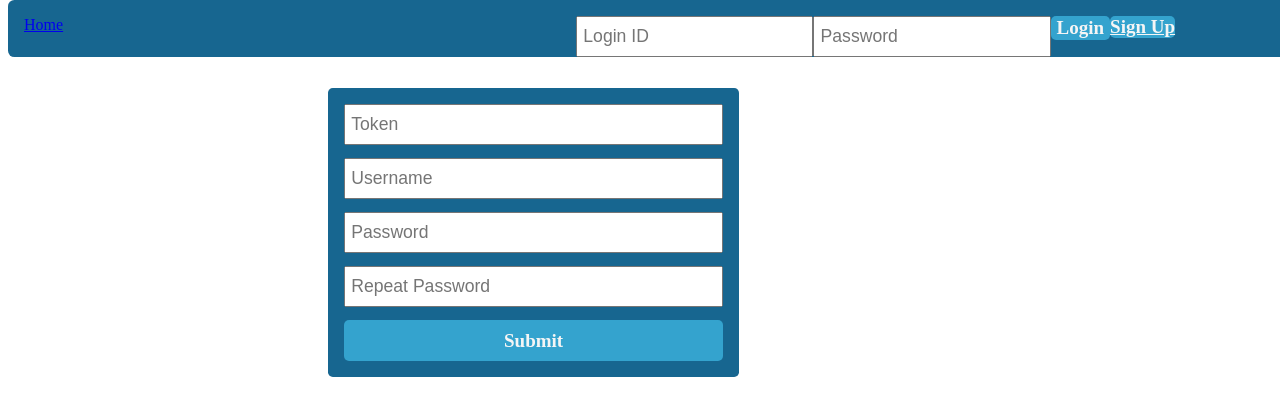
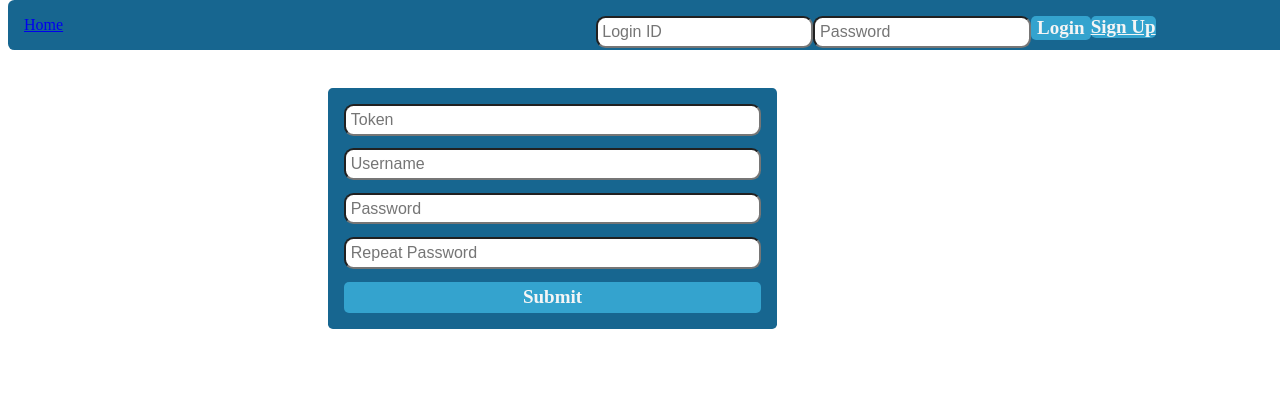
Before and after one commit to 888iee/phpAuth, a PHP site: page /signup.php in a window 1280 px wide. Shown: the top 416 px of the page. Run offline with PHP 8.4, Linux system fonts and the light colour scheme.

Commit message:
keeps already entered information in input

```diff
--- a/src/css/input.css
+++ b/src/css/input.css
@@ -1,5 +1,6 @@
 input {
-    height: 2em;
+    height: 1.6em;
     padding-left: 0.3em;
-    font-size: 1.1em;
+    font-size: 1em;
+    border-radius: .6em;
 }
--- a/src/css/signup.css
+++ b/src/css/signup.css
@@ -2,7 +2,7 @@
     position: relative;
     top: 5em;
     left: 20em;
-    width: 30%;
+    width: 33%;
     background: rgb(23,102,144);
     padding: 1em;
     border-radius: .3em;
--- a/src/signup.php
+++ b/src/signup.php
@@ -6,13 +6,11 @@
 <main>
     <div class="main-form">
         <section>
-            <form action="includes/signup_includes.php" method="post" class="form-signup">
             <?php
                 // check for errors
                 if(isset($_GET['error'])) {
                     if ($_GET['error'] == "emptyfields") {
                         echo '<p class=signup-error>Alle Felder müssen ausgefüllt sein</p>';
-
                     } elseif ($_GET['error'] == "invaliddata"){
                         echo '<p class=signup-error>Token & ID sind falsch!</p>';
                     } elseif ($_GET['error'] == "invalidtoken"){
@@ -25,12 +23,16 @@
                         echo '<p class=signup-error>Passwörter müssen übereinstimmen!</p>';
                     }
                 }
+
                 //  elseif ($_GET['signup'] == "success") {
 
                 // }
             ?>
-                <input type="text" name="authToken" placeholder="Token" value="<?php echo isset($_GET['authToken']) ? htmlentities($_GET["authToken"]) : ''; ?>">
-                <input type="text" name="id" placeholder="Username">
+        </section>
+        <section>
+            <form action="includes/signup_includes.php" method="post" class="form-signup">
+                <input type="text" name="authToken" placeholder="Token" value="<?php echo isset($_GET['authToken'])?$_GET['authToken']:'';?>">
+                <input type="text" name="id" placeholder="Username" value="<?php echo isset($_GET['id'])?$_GET['id']:'';?>">
                 <input type="password" name="password" placeholder="Password">
                 <input type="password" name="password-repeat" placeholder="Repeat Password">
                 <button type="submit" name="signup-submit">Submit</button>
```
Lines whose indentation alone changed are shown as unchanged.
